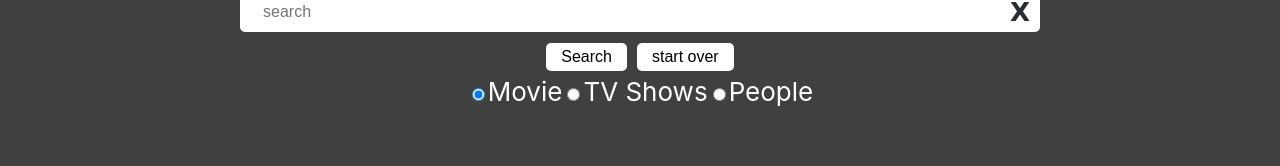
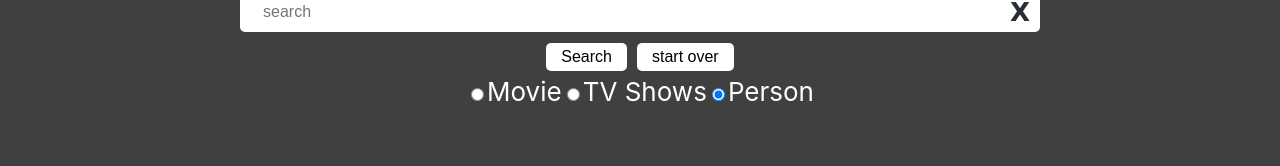
Before and after one commit to donnaelise/react-movie-project, a React (Create React App) app: page / in a window 1280 px wide. Shown: the part 137-303 px from the top of the page. Built offline with nearby package versions, Linux system fonts and the light colour scheme; no server answers.

Commit message:
[FEATURE] first functionalities of filter function. add radiobuttons for media types and use them in api call, filtered results stored in result state

```diff
--- a/src/components/MovieSearch/MovieSearch.js
+++ b/src/components/MovieSearch/MovieSearch.js
@@ -5,7 +5,7 @@ import './MovieSearch.scss';
 function MovieSearch (){
   const[query, setQuery] = useState('hello');
   const[transitionEnded, setTransitionEnded] = useState('true');
-  const[searchFilter, setSearchFilter] = useState('movie');
+  const[searchFilter, setSearchFilter] = useState('person');
 
   function handleChange(e){
     setQuery(e.target.value);
@@ -56,7 +56,7 @@ function MovieSearch (){
           <button onClick={handleClearSearch}>start over</button>
           <div id={'filterSearch'}>
             <label>
-              <input type="radio" name="filterSearch" value="movie" checked={searchFilter === 'movie'} onChange={handleRadioChange}/>
+              <input type="radio" name="filterSearch" value="movie" onChange={handleRadioChange}/>
               Movie
             </label>
             <label>
@@ -64,8 +64,8 @@ function MovieSearch (){
               TV Shows
             </label>
             <label>
-              <input type="radio" name="filterSearch" value="people" onChange={handleRadioChange}/>
-              People
+              <input type="radio" name="filterSearch" value="person" checked={searchFilter === 'person'} onChange={handleRadioChange}/>
+              Person
             </label>
           </div>
         </form>
--- a/src/components/MovieSearchResults/MovieSearchResults.js
+++ b/src/components/MovieSearchResults/MovieSearchResults.js
@@ -5,38 +5,19 @@ let ResultArr = [];
 
 function MovieSearchResults(props) {
   const [result, setResult] = useState([]);
-  const [TVresult, setTVResult] = useState([]);
   const [selection, setSelection] = useState('');
 
   useEffect(()=>{
-    {
-      if (props.searchFilter === 'tv') {
-        fetch(`https://api.themoviedb.org/3/search/tv?api_key=b93d00f59612e64271c924d7c3cf8264&query=${props.searchquery}`)
+fetch(`https://api.themoviedb.org/3/search/${props.searchFilter}?api_key=b93d00f59612e64271c924d7c3cf8264&language=en-US&query=${props.searchquery}&page=1&include_adult=false`)
+        // fetch(`https://api.themoviedb.org/3/search/multi?api_key=b93d00f59612e64271c924d7c3cf8264&language=en-US&page=1&include_adult=false&query=${props.searchquery}`)
             .then(response => response.json())
             .then(data => data.results)
-            .then(resultsss => setTVResult(resultsss))
-            .then(console.log('tv', TVresult))
-            .then(TVresult.length > 0 ? console.log(TVresult.map(e => e.name)) : '')
-            .catch(err => console.log('ERROR:', err))
-
-      } else if (props.searchFilter === 'movie'){
-
-      (fetch(`http://www.omdbapi.com/?s=${props.searchquery}&apikey=79b388a7`)
-          .then(response => response.json())
-          .then(data => data.Search)
-          .then(result => setResult(result))
-          .catch(err => console.log('ERROR:', err)))
-    }
-
-  }
-
-  console.log(props.searchFilter)
-
+            .then(results => setResult(results))
+            .catch(err => console.log('ERROR:', err));
       }, [props.searchquery, props.searchFilter]
   );
 
   function displayData() {
-
     ResultArr = [];
     if (result) {
       if (result.length > 0) {
@@ -52,11 +33,13 @@ function handleSelection(val){
   }
 
   function createDetailCard(val){
-  return <ResultCard result={val} selection={handleSelection} currentSelection={selection}/>
+    // return <ResultCard result={val} selection={handleSelection} currentSelection={selection}/>
   }
 
   return(
+
       <React.Fragment>
+        {result ? console.log(result) :''}
         {displayData()}
 
         <ul className={'listResults'}>
@@ -71,3 +54,19 @@ return(
   )
 }
 export default MovieSearchResults;
+
+
+
+
+// useEffect(()=>{
+//
+//       fetch(`https://api.themoviedb.org/3/search/multi?api_key=b93d00f59612e64271c924d7c3cf8264&language=en-US&page=1&include_adult=false&query=${props.searchquery}`)
+//           .then(response => response.json())
+//           .then(data => data.results)
+//           .then(results => setResult(results))
+//           .then(result ? result.map(e=> e.media_type === props.searchFilter ? mediaTypeResult.push(e) : '') : '')
+//           .then(setFilteredResults(mediaTypeResult))
+//           .catch(err => console.log('ERROR:', err));
+//
+//     }, [props.searchquery, props.searchFilter]
+// );
```
Lines whose indentation alone changed are shown as unchanged.
